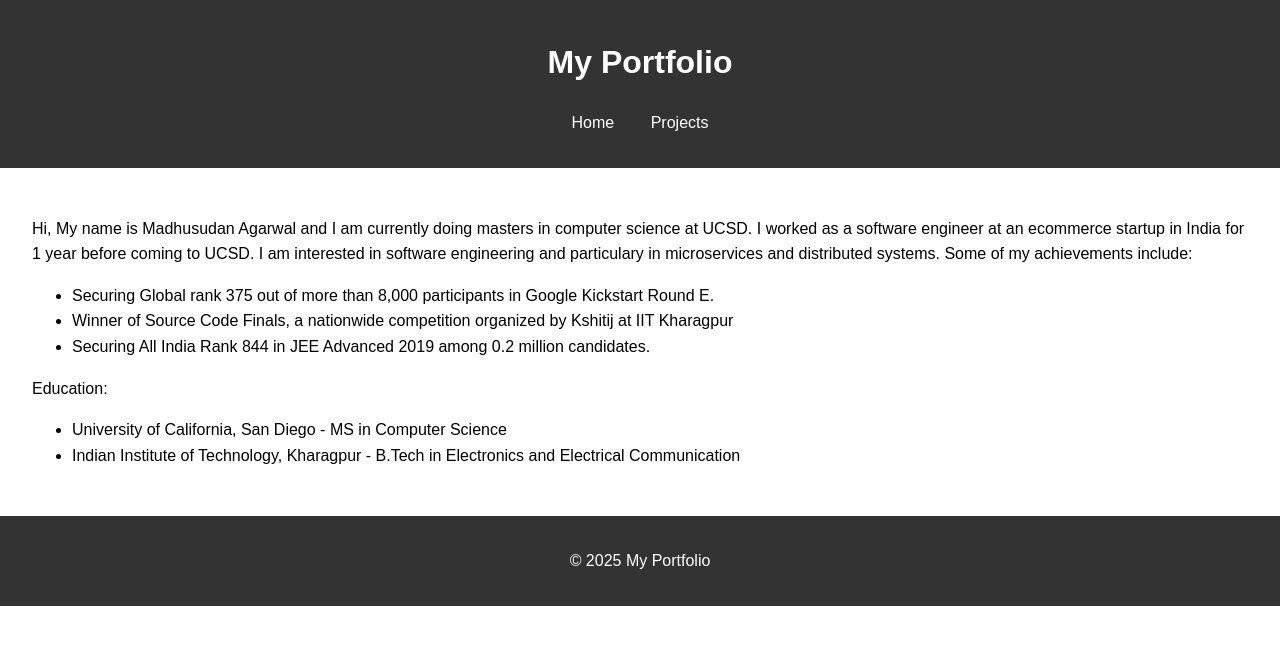
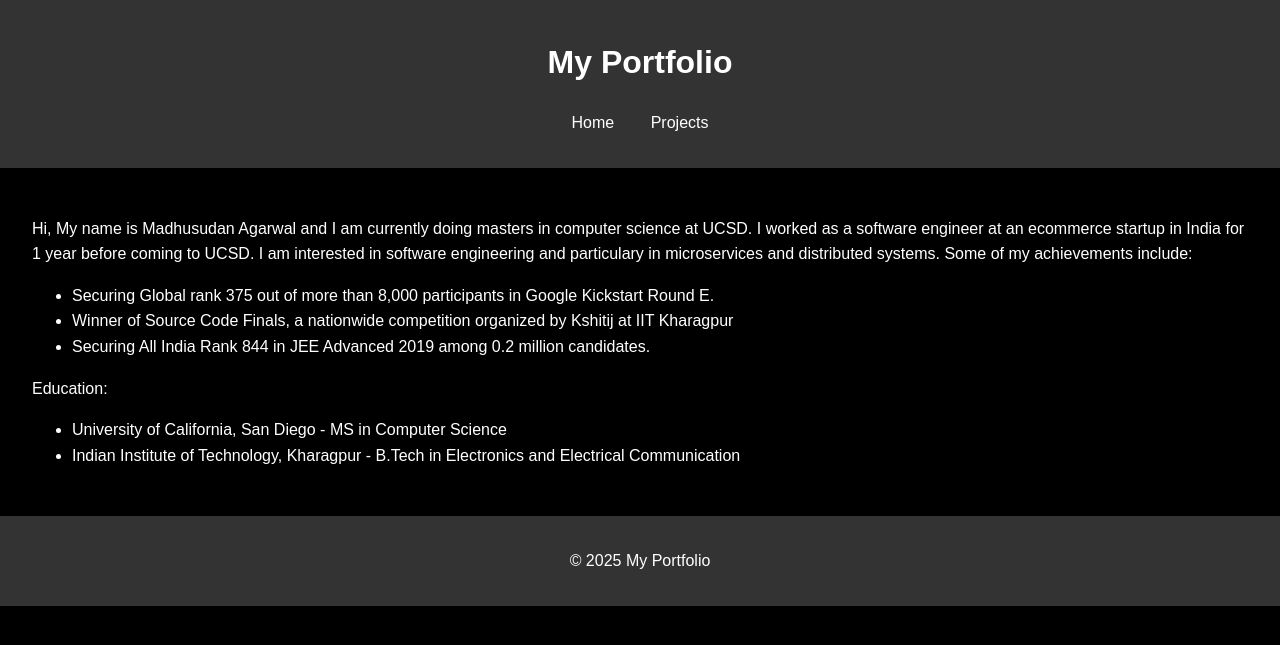
Before and after one commit to hero1601/hero1601.github.io, a Jekyll site: the page built from index.html, in a window 1280 px wide. Shown: the top 645 px of the page. Built offline with Jekyll 4.4.1, drawn with Linux system fonts in a browser that asks for light colours.

Commit message:
added black background

```diff
--- a/assets/css/style.css
+++ b/assets/css/style.css
@@ -3,6 +3,8 @@ body {
     margin: 0;
     padding: 0;
     line-height: 1.6;
+    background-color: black;
+    color: white; /* Optional: sets text color to white to contrast with the black background */
 }
 
 header {
```
